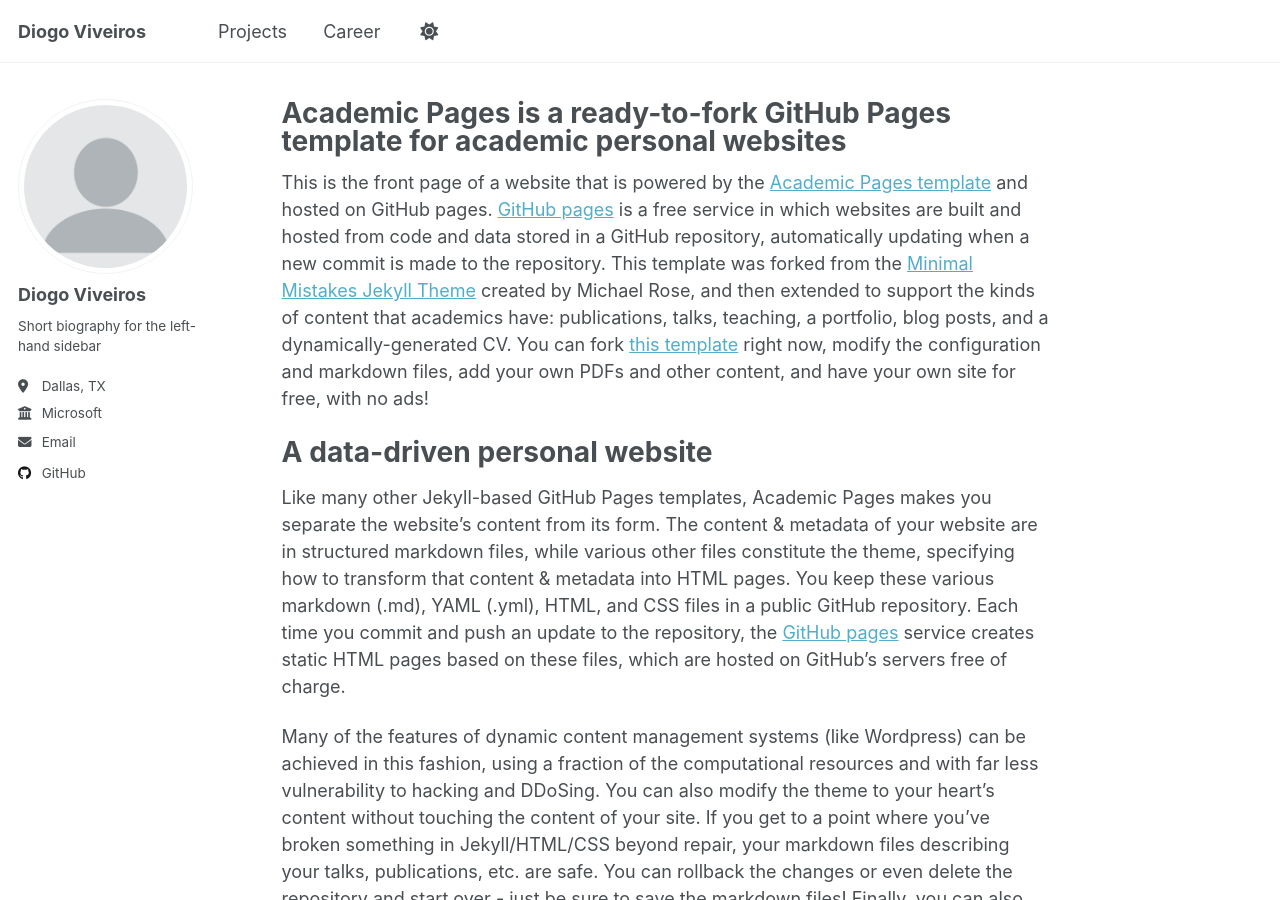
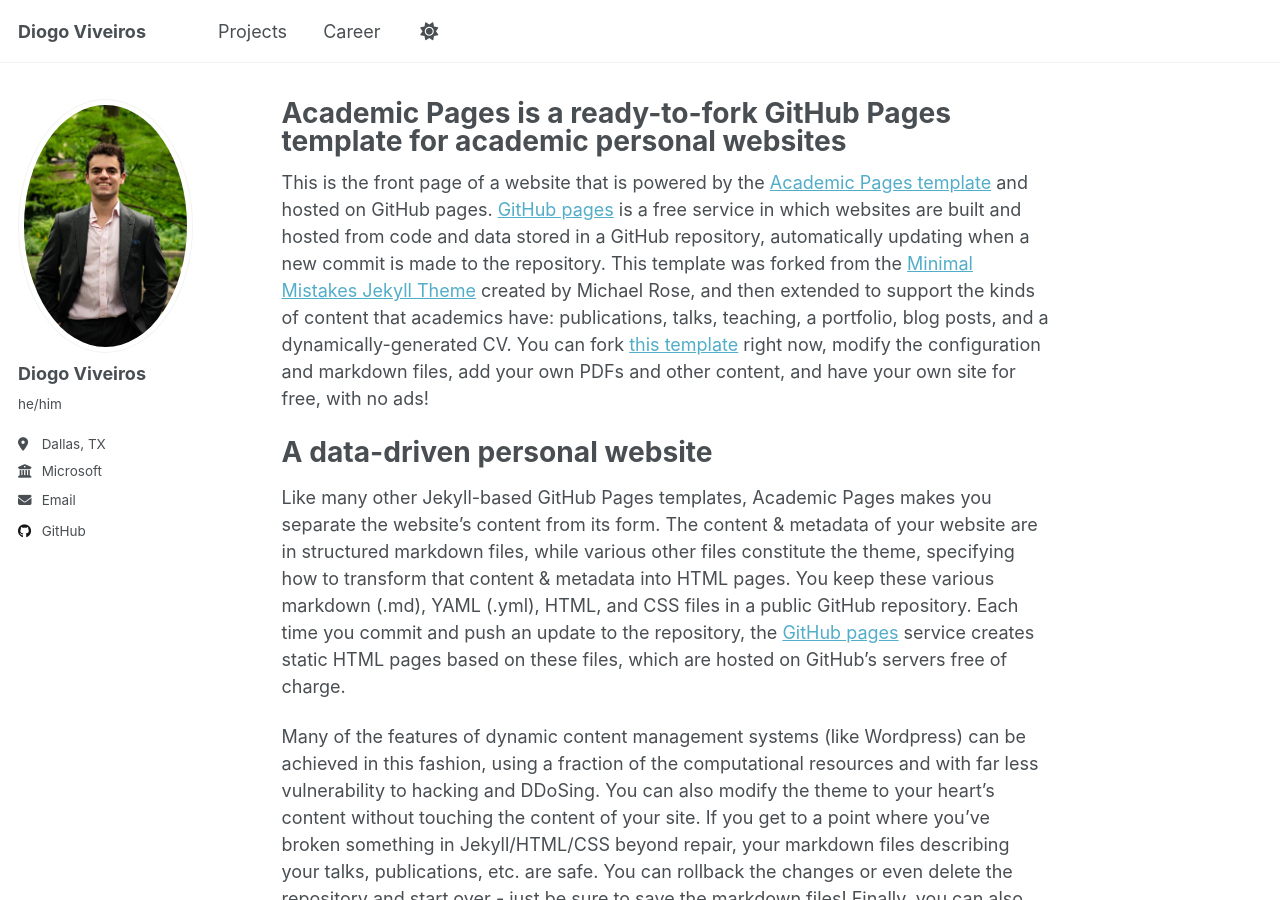
Before and after one commit to diogoviveiros/diogoviveiros.github.io, a Jekyll site: the page built from _pages/about.md, in a window 1280 px wide and 900 px high. Built offline with Jekyll 4.4.1, drawn with Linux system fonts in a browser that asks for light colours.

Commit message:
Update _config.yml

```diff
--- a/_config.yml
+++ b/_config.yml
@@ -22,10 +22,10 @@
 #               Additional customization can be done by editing /_includes/author-profile.html
 author:
   # Biographic information
-  avatar           : "profile.png"
+  avatar           : "Diogo Picture.jpg"
   name             : "Diogo Viveiros"
-  pronouns         : # example: "she/her"
-  bio              : "Short biography for the left-hand sidebar"
+  pronouns         : "he/him"
+  bio              : ""
   location         : "Dallas, TX"
   employer         : "Microsoft"
   uri              : # URL
```
